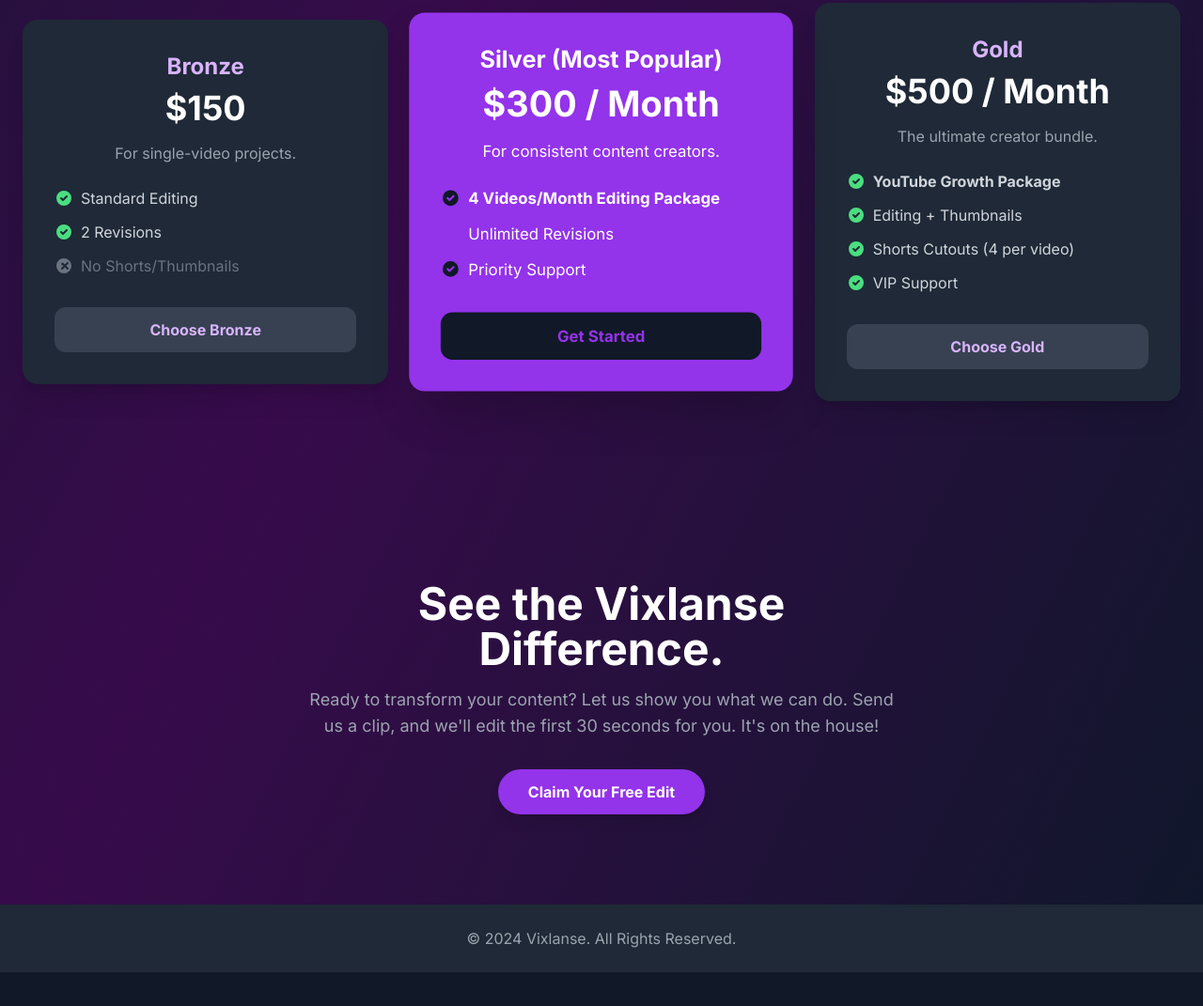
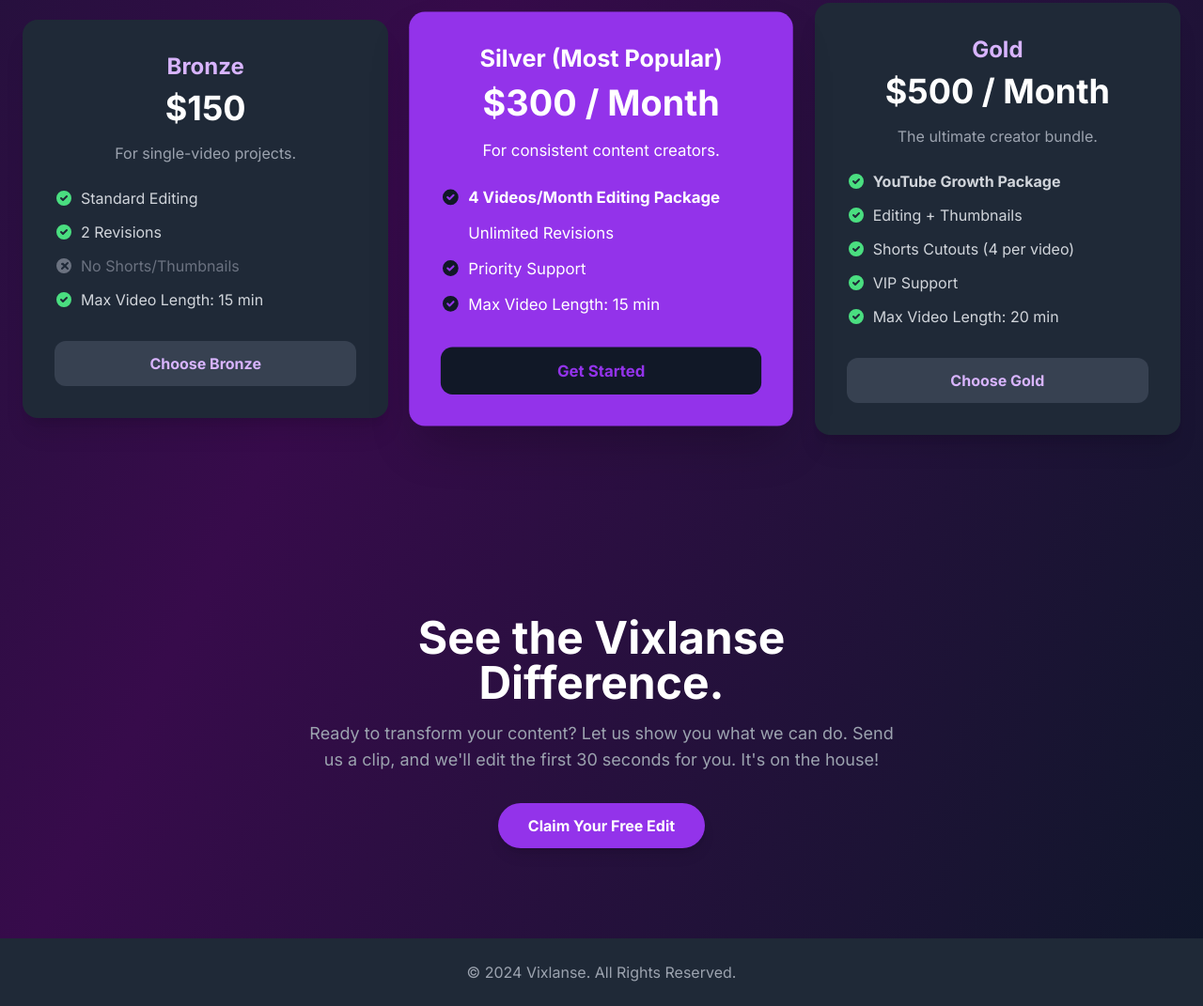
Before and after one commit to mbuser21/Vixlanse, a plain HTML site: page index.html in a window 1280 px wide. Shown: the part 1562-2633 px from the top of the page at 94% size. Before the commit the page ends 2597 px from the top, so only its background shows below. Drawn offline with nearby package versions, Linux system fonts and the light colour scheme.

Commit message:
Update index.html

```diff
--- a/index.html
+++ b/index.html
@@ -79,7 +79,7 @@
             <div class="container mx-auto px-6 py-20 bg-gray-900 bg-opacity-70 rounded-3xl backdrop-blur-md shadow-2xl">
                 <h1 class="text-5xl md:text-7xl font-bold mb-4 leading-tight text-white">Your Story, <br class="md:hidden">Framed to Perfection.</h1>
                 <p class="text-lg md:text-xl text-gray-300 mb-8 max-w-2xl mx-auto">Vixlanse offers professional video editing that captures attention. From a free trial to full-scale monthly packages, we have a solution for every creator.</p>
-                <a href="#trial" class="inline-block bg-purple-600 text-white font-bold py-3 px-8 rounded-full shadow-lg hover:bg-purple-700 transition-all duration-300 btn-hover">Get Your Free 30-Second Edit</a>
+                <a target="_blank" href="https://wa.me/8801843791737?text=Hi%2C%20I%20am%20interested%20in%20your%20Video%20Editing%20service." class="inline-block bg-purple-600 text-white font-bold py-3 px-8 rounded-full shadow-lg hover:bg-purple-700 transition-all duration-300 btn-hover">Get Your Free 30-Second Edit</a>
             </div>
         </section>
 
@@ -130,8 +130,9 @@
                             <li class="flex items-center"><svg xmlns="http://www.w3.org/2000/svg" class="h-5 w-5 text-green-400 mr-2" viewBox="0 0 20 20" fill="currentColor"><path fill-rule="evenodd" d="M10 18a8 8 0 100-16 8 8 0 000 16zm3.707-9.293a1 1 0 00-1.414-1.414L9 10.586 7.707 9.293a1 1 0 00-1.414 1.414l2 2a1 1 0 001.414 0l4-4z" clip-rule="evenodd" /></svg>Standard Editing</li>
                             <li class="flex items-center"><svg xmlns="http://www.w3.org/2000/svg" class="h-5 w-5 text-green-400 mr-2" viewBox="0 0 20 20" fill="currentColor"><path fill-rule="evenodd" d="M10 18a8 8 0 100-16 8 8 0 000 16zm3.707-9.293a1 1 0 00-1.414-1.414L9 10.586 7.707 9.293a1 1 0 00-1.414 1.414l2 2a1 1 0 001.414 0l4-4z" clip-rule="evenodd" /></svg>2 Revisions</li>
                             <li class="flex items-center text-gray-500"><svg xmlns="http://www.w3.org/2000/svg" class="h-5 w-5 text-gray-500 mr-2" viewBox="0 0 20 20" fill="currentColor"><path fill-rule="evenodd" d="M10 18a8 8 0 100-16 8 8 0 000 16zM8.707 7.293a1 1 0 00-1.414 1.414L9.586 10l-2.293 2.293a1 1 0 101.414 1.414L11 11.414l2.293 2.293a1 1 0 001.414-1.414L12.414 10l2.293-2.293a1 1 0 00-1.414-1.414L11 8.586 8.707 6.293z" clip-rule="evenodd" /></svg>No Shorts/Thumbnails</li>
+                            <li class="flex items-center"><svg xmlns="http://www.w3.org/2000/svg" class="h-5 w-5 text-green-400 mr-2" viewBox="0 0 20 20" fill="currentColor"><path fill-rule="evenodd" d="M10 18a8 8 0 100-16 8 8 0 000 16zm3.707-9.293a1 1 0 00-1.414-1.414L9 10.586 7.707 9.293a1 1 0 00-1.414 1.414l2 2a1 1 0 001.414 0l4-4z" clip-rule="evenodd" /></svg>Max Video Length: 15 min</li>
                         </ul>
-                        <a href="#" class="block w-full text-center bg-gray-700 text-purple-300 font-bold py-3 rounded-xl hover:bg-purple-600 hover:text-white transition-colors duration-300 btn-hover">Choose Bronze</a>
+                        <a target="_blank" href="https://wa.me/8801843791737?text=Hi%2C%20I%20am%20interested%20in%20your%20Video%20Editing%20service." class="block w-full text-center bg-gray-700 text-purple-300 font-bold py-3 rounded-xl hover:bg-purple-600 hover:text-white transition-colors duration-300 btn-hover">Choose Bronze</a>
                     </div>
                     <!-- Silver Package (Highlighted) -->
                     <div class="bg-purple-600 text-white p-8 rounded-2xl shadow-2xl scale-105 transition-all duration-300">
@@ -142,8 +143,9 @@
                             <li class="flex items-center"><svg xmlns="http://www.w3.org/2000/svg" class="h-5 w-5 text-gray-900 mr-2" viewBox="0 0 20 20" fill="currentColor"><path fill-rule="evenodd" d="M10 18a8 8 0 100-16 8 8 0 000 16zm3.707-9.293a1 1 0 00-1.414-1.414L9 10.586 7.707 9.293a1 1 0 00-1.414 1.414l2 2a1 1 0 001.414 0l4-4z" clip-rule="evenodd" /></svg><strong>4 Videos/Month Editing Package</strong></li>
                             <li class="flex items-center"><svg xmlns="http://www.w3.org/2000/svg" class="h-5 w-5 text-gray-900 mr-2" viewBox="0 0 20 0" fill="currentColor"><path fill-rule="evenodd" d="M10 18a8 8 0 100-16 8 8 0 000 16zm3.707-9.293a1 1 0 00-1.414-1.414L9 10.586 7.707 9.293a1 1 0 00-1.414 1.414l2 2a1 1 0 001.414 0l4-4z" clip-rule="evenodd" /></svg>Unlimited Revisions</li>
                             <li class="flex items-center"><svg xmlns="http://www.w3.org/2000/svg" class="h-5 w-5 text-gray-900 mr-2" viewBox="0 0 20 20" fill="currentColor"><path fill-rule="evenodd" d="M10 18a8 8 0 100-16 8 8 0 000 16zm3.707-9.293a1 1 0 00-1.414-1.414L9 10.586 7.707 9.293a1 1 0 00-1.414 1.414l2 2a1 1 0 001.414 0l4-4z" clip-rule="evenodd" /></svg>Priority Support</li>
+                            <li class="flex items-center"><svg xmlns="http://www.w3.org/2000/svg" class="h-5 w-5 text-gray-900 mr-2" viewBox="0 0 20 20" fill="currentColor"><path fill-rule="evenodd" d="M10 18a8 8 0 100-16 8 8 0 000 16zm3.707-9.293a1 1 0 00-1.414-1.414L9 10.586 7.707 9.293a1 1 0 00-1.414 1.414l2 2a1 1 0 001.414 0l4-4z" clip-rule="evenodd" /></svg>Max Video Length: 15 min</li>
                         </ul>
-                        <a href="#" class="block w-full text-center bg-gray-900 text-purple-600 font-bold py-3 rounded-xl hover:bg-gray-800 transition-colors duration-300 btn-hover">Get Started</a>
+                        <a target="_blank" href="https://wa.me/8801843791737?text=Hi%2C%20I%20am%20interested%20in%20your%20Video%20Editing%20service." class="block w-full text-center bg-gray-900 text-purple-600 font-bold py-3 rounded-xl hover:bg-gray-800 transition-colors duration-300 btn-hover">Get Started</a>
                     </div>
                     <!-- Gold Package -->
                     <div class="bg-gray-800 p-8 rounded-2xl shadow-xl border-2 border-transparent transition-all duration-300 hover:border-purple-600">
@@ -155,8 +157,9 @@
                             <li class="flex items-center"><svg xmlns="http://www.w3.org/2000/svg" class="h-5 w-5 text-green-400 mr-2" viewBox="0 0 20 20" fill="currentColor"><path fill-rule="evenodd" d="M10 18a8 8 0 100-16 8 8 0 000 16zm3.707-9.293a1 1 0 00-1.414-1.414L9 10.586 7.707 9.293a1 1 0 00-1.414 1.414l2 2a1 1 0 001.414 0l4-4z" clip-rule="evenodd" /></svg>Editing + Thumbnails</li>
                             <li class="flex items-center"><svg xmlns="http://www.w3.org/2000/svg" class="h-5 w-5 text-green-400 mr-2" viewBox="0 0 20 20" fill="currentColor"><path fill-rule="evenodd" d="M10 18a8 8 0 100-16 8 8 0 000 16zm3.707-9.293a1 1 0 00-1.414-1.414L9 10.586 7.707 9.293a1 1 0 00-1.414 1.414l2 2a1 1 0 001.414 0l4-4z" clip-rule="evenodd" /></svg>Shorts Cutouts (4 per video)</li>
                             <li class="flex items-center"><svg xmlns="http://www.w3.org/2000/svg" class="h-5 w-5 text-green-400 mr-2" viewBox="0 0 20 20" fill="currentColor"><path fill-rule="evenodd" d="M10 18a8 8 0 100-16 8 8 0 000 16zm3.707-9.293a1 1 0 00-1.414-1.414L9 10.586 7.707 9.293a1 1 0 00-1.414 1.414l2 2a1 1 0 001.414 0l4-4z" clip-rule="evenodd" /></svg>VIP Support</li>
+                            <li class="flex items-center"><svg xmlns="http://www.w3.org/2000/svg" class="h-5 w-5 text-green-400 mr-2" viewBox="0 0 20 20" fill="currentColor"><path fill-rule="evenodd" d="M10 18a8 8 0 100-16 8 8 0 000 16zm3.707-9.293a1 1 0 00-1.414-1.414L9 10.586 7.707 9.293a1 1 0 00-1.414 1.414l2 2a1 1 0 001.414 0l4-4z" clip-rule="evenodd" /></svg>Max Video Length: 20 min</li>
                         </ul>
-                        <a href="#" class="block w-full text-center bg-gray-700 text-purple-300 font-bold py-3 rounded-xl hover:bg-purple-600 hover:text-white transition-colors duration-300 btn-hover">Choose Gold</a>
+                        <a target="_blank" href="https://wa.me/8801843791737?text=Hi%2C%20I%20am%20interested%20in%20your%20Video%20Editing%20service." class="block w-full text-center bg-gray-700 text-purple-300 font-bold py-3 rounded-xl hover:bg-purple-600 hover:text-white transition-colors duration-300 btn-hover">Choose Gold</a>
                     </div>
                 </div>
             </div>
@@ -167,7 +170,7 @@
             <div class="container mx-auto px-6 max-w-2xl">
                 <h2 class="text-4xl md:text-5xl font-bold text-white mb-4">See the Vixlanse Difference.</h2>
                 <p class="text-lg text-gray-400 mb-8">Ready to transform your content? Let us show you what we can do. Send us a clip, and we'll edit the first 30 seconds for you. It's on the house!</p>
-                <a href="#" class="inline-block bg-purple-600 text-white font-bold py-3 px-8 rounded-full shadow-lg hover:bg-purple-700 transition-all duration-300 btn-hover">Claim Your Free Edit</a>
+                <a target="_blank" href="https://wa.me/8801843791737?text=Hi%2C%20I%20am%20interested%20in%20your%20Video%20Editing%20service." class="inline-block bg-purple-600 text-white font-bold py-3 px-8 rounded-full shadow-lg hover:bg-purple-700 transition-all duration-300 btn-hover">Claim Your Free Edit</a>
             </div>
         </section>
     </main>
```
